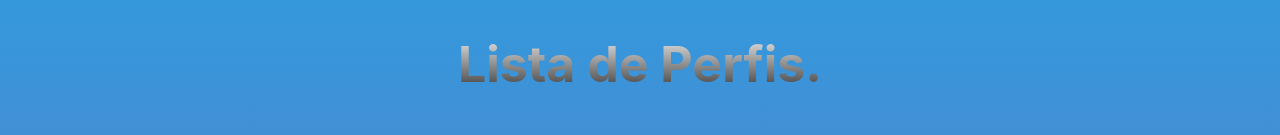
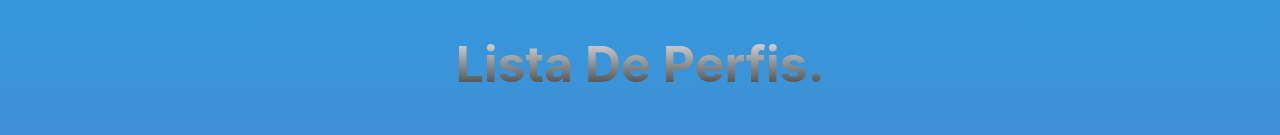
Before and after one commit to Guilherme-so/QRCode-unitok, a Next.js app: page / in a window 1280 px wide. Shown: the top 135 px of the page. Built offline with nearby package versions, Linux system fonts and the light colour scheme.

Commit message:
finishing and cleaning up

```diff
--- a/components/perfilLista.js
+++ b/components/perfilLista.js
@@ -1,4 +1,4 @@
-import {Fragment} from "react"
+import { Fragment } from "react"
 import { QRCodeSVG } from "qrcode.react"
 import styles from "./perfilLista.module.css"
 
@@ -9,8 +9,7 @@ const PerfilLista = (props) => {
     <ul className={styles.lista}>
       {
         lista.map((item) => {
-
-          return <li key={item.id}  className={styles.listaItem}>
+          return <li key={item.id} className={styles.listaItem}>
             <h2>{item.name}</h2>
             <QRCodeSVG className={styles.qrcode} value={`https://qrc-ode-unitok.vercel.app/lista/${item.id}`} />
           </li>
--- a/pages/index.js
+++ b/pages/index.js
@@ -32,7 +32,7 @@ export default function Home() {
       <title>Lista De Perfis.</title>
     </Head>
     <div className={styles.home}>
-      <h1>Lista de Perfis.</h1>
+      <h1>Lista De Perfis.</h1>
       <PerfilLista lista={renderLista} />
     </div>
   </Fragment>
```
Also changed, not shown: components/qrcode.js (deleted, +0 -12 lines).
